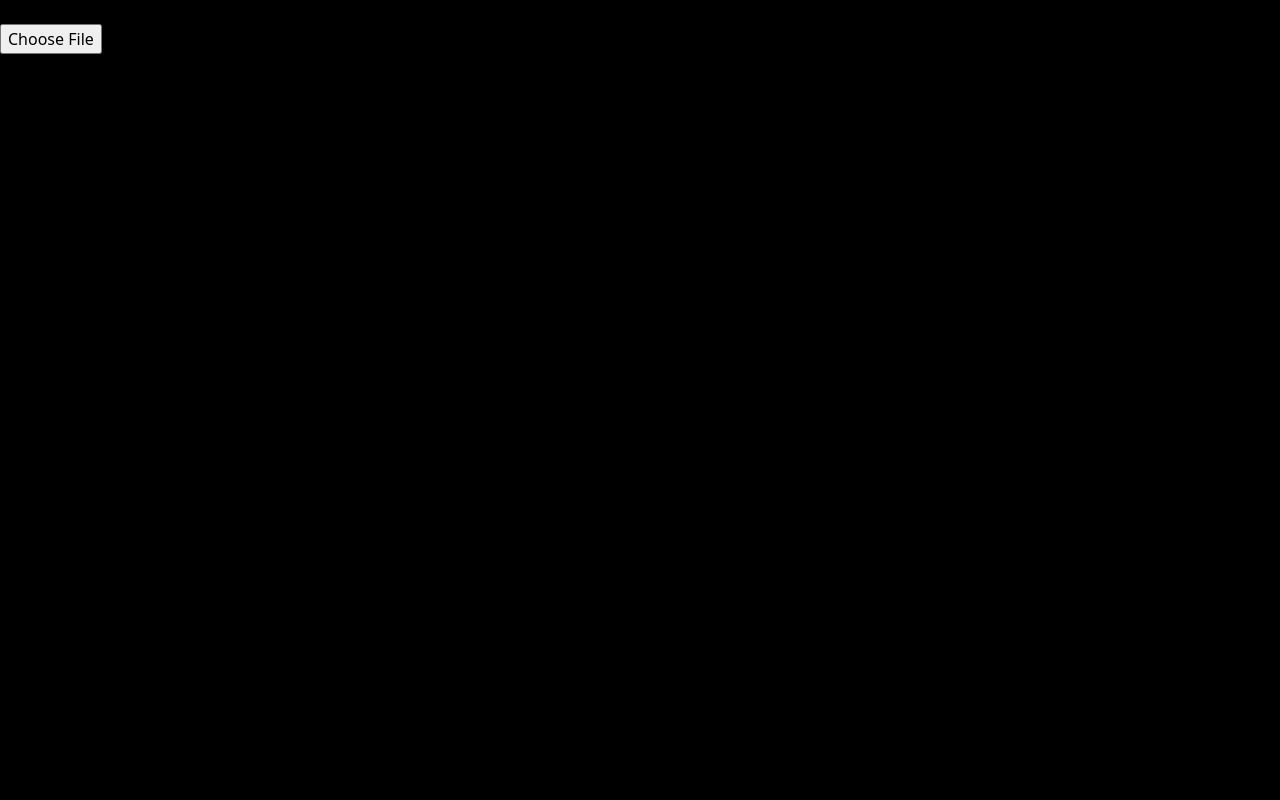
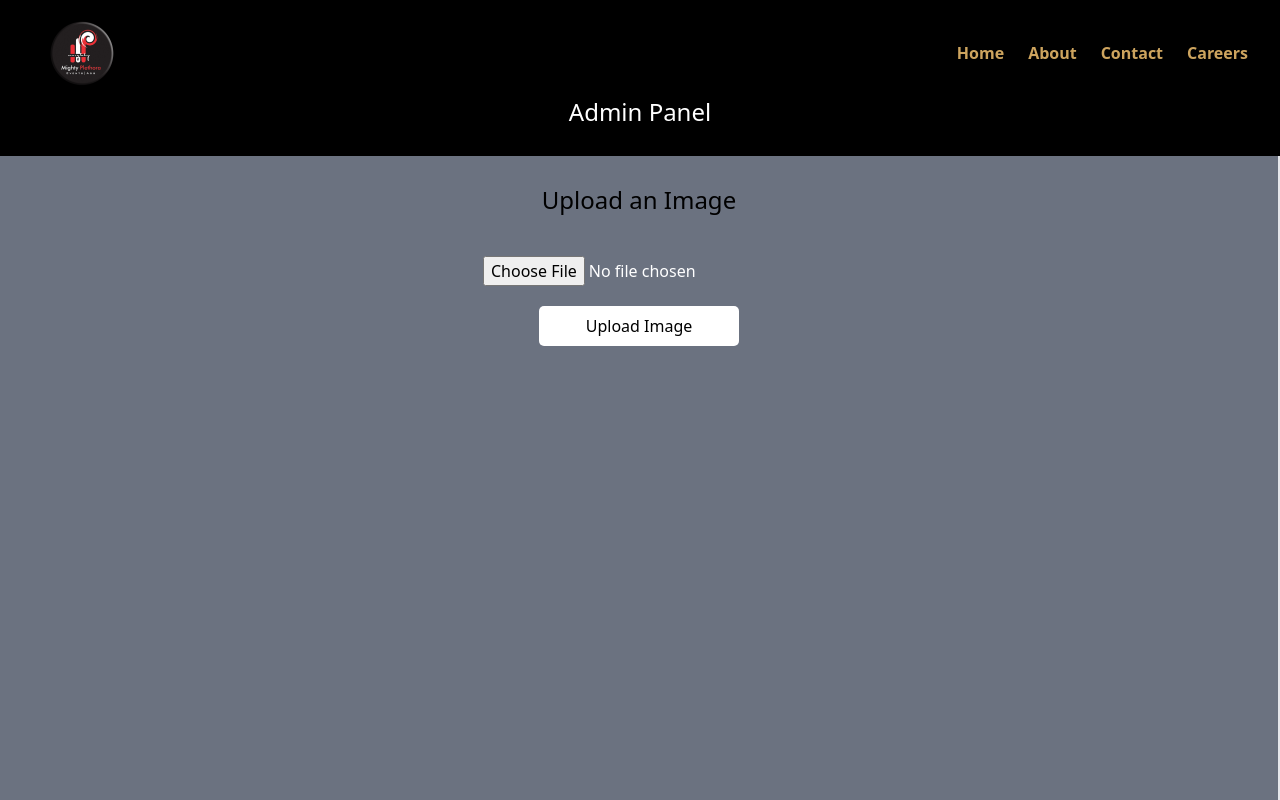
Before and after one commit to harshivkrishna/mighty-plethora, a React (Vite) app in the folder client/: page /admin in a window 1280 px wide. Shown: the top 800 px of the page. Built offline with nearby package versions, Linux system fonts and the light colour scheme; the HTML template or start-up script is replaced by a standard one.

Commit message:
new file:   client/src/Components/Sidebar/Sidebar.css

```diff
--- /dev/null
+++ b/client/src/Components/Sidebar/Sidebar.css
@@ -0,0 +1,41 @@
+/* Navbar.module.css */
+.navbar {
+    top: 0;
+    left: 0;
+    width: 100%;
+    color: #cda45e;
+    padding: 1rem 2rem;
+    z-index: 9999 !important;
+    transition: transform 0.3s ease-in-out;
+    position: absolute !important;
+    top: 0;
+  }
+
+  .logo-img{
+    width: 100px;
+    border-radius: 50%;
+  }
+
+  .logo-container{
+    display: flex;
+    align-items: center;
+    gap: 5px;
+  }
+  .mobile-links{
+    height: 100vh !important;
+    width: 100%;
+    background-color: black;
+    z-index: 9999;
+  }
+  .navbar.hidden {
+    transform: translateY(-100%);
+  }
+
+  ul li a{
+    font-weight: 700;
+  }
+
+  .mobile-nav li{
+    border-bottom: 1px solid #cda45e;
+    padding: 2px;
+  }
--- /dev/null
+++ b/client/src/Components/Sidebar/Sidebar.jsx
@@ -0,0 +1,100 @@
+import React, { useState, useEffect } from "react";
+import { motion } from "framer-motion";
+import './Sidebar.css';
+
+const Sidebar = ({delay}) => {
+  const [isMobile, setIsMobile] = useState(false);
+  const [bgColor, setBgColor] = useState("transparent");
+
+  const toggleMobileMenu = () => {
+    setIsMobile(!isMobile);
+  };
+
+  const handleScroll = (e) => {
+    console.log("Scroll Event Triggered");
+    console.log("Scroll Position:", e.target.scrollTop);
+    const scrollPosition = e.target.scrollTop;
+
+    if (scrollPosition > 100) {
+      setBgColor("black");
+    } else {
+      setBgColor("transparent");
+    }
+  };
+
+
+  useEffect(() => {
+    const homePageElement = document.querySelector(".home-page");
+
+    if (homePageElement) {
+      homePageElement.addEventListener("scroll", handleScroll);
+    }
+
+    return () => {
+      if (homePageElement) {
+        homePageElement.removeEventListener("scroll", handleScroll);
+      }
+    };
+  }, []);
+
+  return (
+    <motion.nav
+      className={`navbar flex justify-between items-center p-5 absolute top-0 left-0`}
+      style={{ backgroundColor: bgColor, transition: "background-color 0.3s ease" }}
+    >
+      <motion.div
+        initial={{ opacity: 0, x: 100 }}
+        animate={{ opacity: 1, x: 0 }}
+        transition={{ duration: 0.9, delay: delay, ease: "easeIn" }}
+        className="text-2xl flex font-bold logo-container"
+      >
+        <img src="/assets/logo.png" className="logo-img" alt="Logo" />
+      </motion.div>
+
+      <motion.ul
+        className="hidden md:flex space-x-6"
+        initial={{ opacity: 0, x: -100 }}
+        animate={{ opacity: 1, x: 0 }}
+        transition={{ duration: 0.9, delay: delay, ease: "easeIn" }}
+      >
+        <li><a href="/">Home</a></li>
+        <li><a href="/about">About</a></li>
+        <li><a href="/contact">Contact</a></li>
+        <li><a href="/careers">Careers</a></li>
+      </motion.ul>
+
+      <div className="md:hidden">
+        <motion.button
+          onClick={toggleMobileMenu}
+          whileTap={{ scale: 0.9 }}
+          initial={{opacity:0}}
+          animate={{opacity:1}}
+          transition={{delay:delay}}
+          className="text-3xl"
+        >
+          {isMobile ? (
+            <i className="bx bx-x text-white" />
+          ) : (
+            <i className="bx bx-menu text-white" />
+          )}
+        </motion.button>
+      </div>
+
+      {isMobile && (
+        <motion.ul
+          initial={{ x: "-100%" }}
+          animate={{ x: 0 }}
+          transition={{ type: "spring", stiffness: 100 }}
+          className="mobile-nav absolute top-0 left-0 bg-gray-800 text-white p-6 space-y-4 w-2/3 h-screen"
+        >
+          <li><a href="/" className="text-lg">Home</a></li>
+          <li><a href="/about" className="text-lg">About</a></li>
+          <li><a href="/contact" className="text-lg">Contact</a></li>
+          <li><a href="/careers" className="text-lg">Careers</a></li>
+        </motion.ul>
+      )}
+    </motion.nav>
+  );
+};
+
+export default Sidebar;
--- a/client/src/Pages/Admin/Admin.jsx
+++ b/client/src/Pages/Admin/Admin.jsx
@@ -1,67 +1,20 @@
-"use client";
-import { useState } from 'react';
+import React from 'react'
+import Sidebar from '../../Components/Sidebar/Sidebar'
+import Upload from '../Upload/Upload'
 
 const Admin = () => {
-  const [image, setImage] = useState(null); // For storing selected image
-  const [loading, setLoading] = useState(false); // To show loading status
-  const [message, setMessage] = useState(''); // For showing success/error messages
-
-  // Handle image file change
-  const handleImageChange = (e) => {
-    setImage(e.target.files[0]); // Store the selected file
-  };
-
-  // Handle image upload
-  const handleImageUpload = async () => {
-    if (!image) {
-      setMessage('Please select an image first');
-      return;
-    }
-
-    setLoading(true); // Show loading state
-    setMessage('');
-
-    const formData = new FormData();
-    formData.append('image', image); // Append the image to the form data
-
-    try {
-      const res = await fetch('http://localhost:5000/api/images/upload', {
-        method: 'POST',
-        body: formData, // Send form data with the image file
-      });
-
-      if (!res.ok) {
-        throw new Error('Failed to upload image');
-      }
-
-      const data = await res.json(); // Parse the JSON response
-
-      if (data.success) {
-        setMessage('Image uploaded successfully!');
-      } else {
-        setMessage('Error uploading image.');
-      }
-    } catch (error) {
-      setMessage('Error uploading image: ' + error.message);
-    } finally {
-      setLoading(false); // Hide loading state after the request is done
-    }
-  };
-
   return (
     <div>
-      <h1>Admin Dashboard</h1>
-      <input
-        type="file"
-        accept="image/*" // To limit to image types
-        onChange={handleImageChange}
-      />
-      <button onClick={handleImageUpload} disabled={loading}>
-        {loading ? 'Uploading...' : 'Upload Image'}
-      </button>
-      {message && <p>{message}</p>}
+      <Sidebar/>
+      <div className='h-24'>
+
+      </div>
+      <h1 className='text-white text-center text-2xl mb-7'>Admin Panel</h1>
+      <div className='flex p-7 bg-gray-500 border-r-2 w-full justify-center h-screen'>
+      <Upload/>
+      </div>
     </div>
-  );
-};
+  )
+}
 
-export default Admin;
+export default Admin
--- /dev/null
+++ b/client/src/Pages/Upload/Upload.css
@@ -0,0 +1,10 @@
+.upload-btn{
+    height: 40px;
+    width: 200px;
+    background-color: white;
+    border-radius: 5px;
+    color: black;
+    outline: none;
+    border: none;
+    margin-top: 20px;
+}
--- /dev/null
+++ b/client/src/Pages/Upload/Upload.jsx
@@ -0,0 +1,67 @@
+"use client";
+import { useState } from 'react';
+import './Upload.css'
+const Upload = () => {
+  const [image, setImage] = useState(null); // For storing selected image
+  const [loading, setLoading] = useState(false); // To show loading status
+  const [message, setMessage] = useState(''); // For showing success/error messages
+
+  // Handle image file change
+  const handleImageChange = (e) => {
+    setImage(e.target.files[0]); // Store the selected file
+  };
+
+  // Handle image upload
+  const handleImageUpload = async () => {
+    if (!image) {
+      setMessage('Please select an image first');
+      return;
+    }
+
+    setLoading(true); // Show loading state
+    setMessage('');
+
+    const formData = new FormData();
+    formData.append('image', image); // Append the image to the form data
+
+    try {
+      const res = await fetch('http://localhost:5000/api/images/upload', {
+        method: 'POST',
+        body: formData, // Send form data with the image file
+      });
+
+      if (!res.ok) {
+        throw new Error('Failed to upload image');
+      }
+
+      const data = await res.json(); // Parse the JSON response
+
+      if (data.success) {
+        setMessage('Image uploaded successfully!');
+      } else {
+        setMessage('Error uploading image.');
+      }
+    } catch (error) {
+      setMessage('Error uploading image: ' + error.message);
+    } finally {
+      setLoading(false); // Hide loading state after the request is done
+    }
+  };
+
+  return (
+    <div className='text-white flex flex-col items-center '>
+        <h3 className='text-2xl text-black mb-10'>Upload an Image</h3>
+      <input className='image-input'
+        type="file"
+        accept="image/*" // To limit to image types
+        onChange={handleImageChange}
+      />
+      <button onClick={handleImageUpload} disabled={loading} className='upload-btn'>
+        {loading ? 'Uploading...' : 'Upload Image'}
+      </button>
+      {message && <p>{message}</p>}
+    </div>
+  );
+};
+
+export default Upload;
```
Also changed, not shown: client/src/Pages/Admin/Admin.css (deleted).
